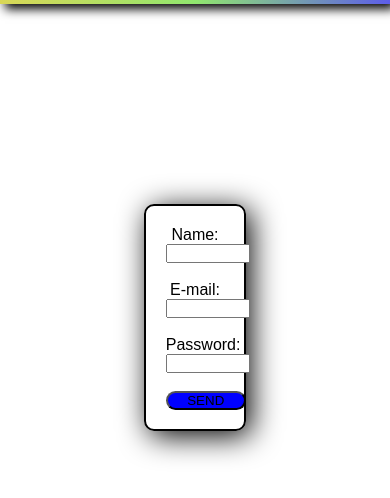
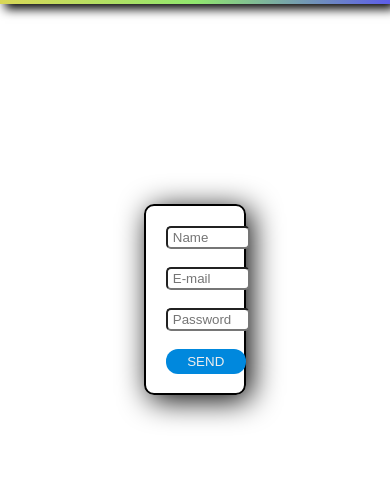
Before and after one commit to jonatavsantos/TeamApp, a website: page teamapp/public/index.html in a window 390 px wide. Shown: the part 74-572 px from the top of the page. Drawn offline with Linux system fonts and the light colour scheme.

Commit message:
Feat: signup page finish

```diff
--- a/teamapp/public/index.html
+++ b/teamapp/public/index.html
@@ -23,16 +23,13 @@
     </header>
     <div class="box">
         <form action="/newuser" method="post">
-            <label for="name">Name:</label>
-            <input type="text" id="name" name="name" required>
+            <input type="text" id="name" name="name" required placeholder="Name">
             <br><br>
 
-            <label for "email">E-mail:</label>
-            <input type="email" id="email" name="email" required>
+            <input type="email" id="email" name="email" required placeholder="E-mail">
             <br><br>
 
-            <label for="password">Password:</label>
-            <input type="password" id="password" name="password" required>
+            <input type="password" id="password" name="password" required placeholder="Password">
             <br><br>
 
             <input class="submit" type="submit" value="SEND">
--- a/teamapp/public/style.css
+++ b/teamapp/public/style.css
@@ -32,21 +32,32 @@ header {
     padding: 5%;
     width: 15%;
     margin: 0 auto;
-    margin-top: 200px;
+    margin-top: 150px;
     box-shadow: 5px 5px 30px rgb(19, 3, 241);
 }
 
 input {
-    width: 10rem;
+    border-radius: 5px;
+    height: 19px;
+    width: 12rem;
+}
+
+::placeholder{
+    padding: 5px;
 }
 
 .submit {
-    background-color: blue;
-    border-radius: 20px;
+    background-color: #08d;
+    border-radius: 5px;
+    border: 0;
+    color: #eee;
     cursor: pointer;
-}
+    height: 25px;
+    outline: 0;
+    text-align: center;
+  }
 
-@media screen and (max-width: 768px){
+@media screen and (max-width: 1240px){
 	.box {
         border: 2px solid;
         border-radius: 10px;
@@ -61,4 +72,15 @@ input {
     input {
         width: 5rem;
     }
+
+    .submit {
+        background-color: #08d;
+        border-radius: 12px;
+        border: 0;
+        color: #eee;
+        cursor: pointer;
+        height: 25px;
+        outline: 0;
+        text-align: center;
+      }
 }
```
Also changed, not shown: 1 other file.
